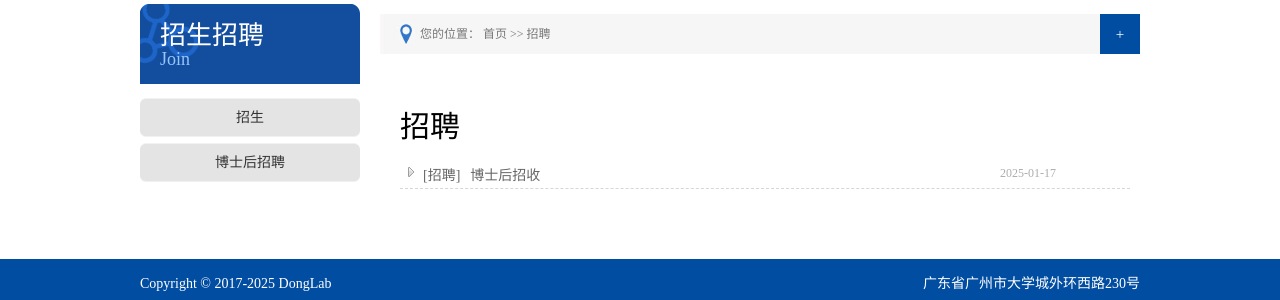
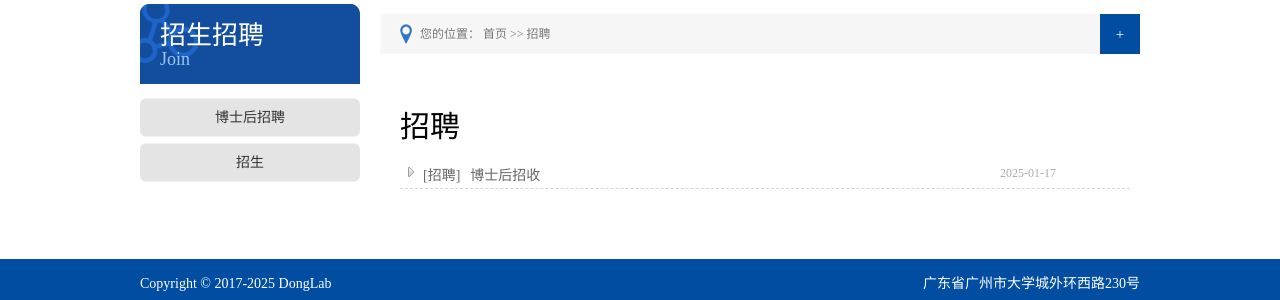
Before and after one commit to zhanweimin2021/zhanweimin2021.github.io, a Jekyll site: the page built from pages/recruit.html, in a window 1280 px wide. Shown: the part 194-494 px from the top of the page. Built offline with Jekyll 4.4.1, drawn with Linux system fonts in a browser that asks for light colours.

Commit message:
Update page-nav.html

```diff
--- a/_includes/page-nav.html
+++ b/_includes/page-nav.html
@@ -17,8 +17,8 @@
         <li class="{% if page.type == '2015年之前' %}this{% endif %}"><a title="2015年之前" href="{{ site.url }}/before-2015/">2015年之前</a></li>{% endif %}{% if page.category == 'cooperation' %}
         <li class="{% if page.type == '项目合作' %}this{% endif %}"><a title="项目合作" href="{{ site.url }}/project-cooperation/">项目合作</a></li>
         <li class="{% if page.type == '学术交流' %}this{% endif %}"><a title="学术交流" href="{{ site.url }}/academic-exchange/">学术交流</a></li>{% endif %}{% if page.category == 'join' %}
-        <li class="{% if page.type == '招生' %}this{% endif %}"><a title="招生" href="{{ site.url }}/recruit-students/">招生</a></li>
-        <li class="{% if page.type == '博士后招聘' %}this{% endif %}"><a title="博士后招聘" href="{{ site.url }}/recruit/">博士后招聘</a></li>{% endif %}{% if page.category == 'shared' %}
+        <li class="{% if page.type == '博士后招聘' %}this{% endif %}"><a title="博士后招聘" href="{{ site.url }}/recruit-students/">博士后招聘</a></li>
+        <li class="{% if page.type == '招生' %}this{% endif %}"><a title="招生" href="{{ site.url }}/recruit/">招生</a></li>{% endif %}{% if page.category == 'shared' %}
         <li class="{% if page.type == 'BzRos' %}this{% endif %}"><a title="BzRos" href="{{ site.url }}/bzros/">BzRos</a></li>{% endif %}{% if page.category == 'lab-news' %}
         <li class="{% if page.type == '学习交流' %}this{% endif %}"><a title="学习交流" href="{{ site.url }}/learning-exchange/">学习交流</a></li>
         <li class="{% if page.type == '文娱活动' %}this{% endif %}"><a title="文娱活动" href="{{ site.url }}/entertainment/">文娱活动</a></li>{% endif %}{% if page.category == 'contact' %}
```
